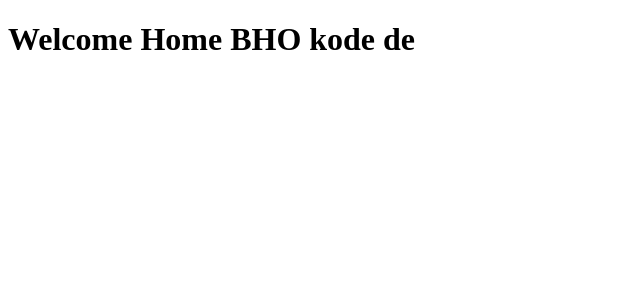
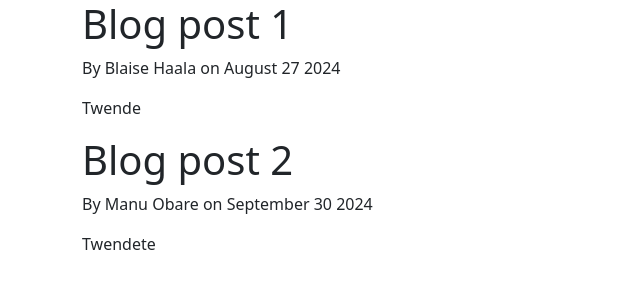
Before and after one commit to Blaisehala/bho2YC, a Django app: page / in a window 1280 px wide. Shown: the top 300 px of the page, without its empty margins (0-640 px from the left). Run offline with Django 5.2, Linux system fonts and the light colour scheme.

Commit message:
modified files

```diff
--- /dev/null
+++ b/bho/templates/bho/base.html
@@ -0,0 +1,54 @@
+{% load static %}
+
+
+<!DOCTYPE html>
+<html lang="en">
+
+<head>
+
+
+    <!-- Required meta tags -->
+    <meta charset="utf-8">
+    <meta name="viewport" content="width=device-width, initial-scale=1">
+
+    <!-- Bootstrap CSS -->
+    <link rel="stylesheet" href="https://cdn.jsdelivr.net/npm/bootstrap@5.3.3/dist/css/bootstrap.rtl.min.css"
+        integrity="sha384-dpuaG1suU0eT09tx5plTaGMLBsfDLzUCCUXOY2j/LSvXYuG6Bqs43ALlhIqAJVRb" crossorigin="anonymous">
+    {% if title %}
+
+    <title>YC {{ title }} </title>
+    {% else %}
+    <title> YC </title>
+    {% endif %}
+
+</head>
+
+<body>
+<div class="container">
+    {% block content %}{% endblock %}
+
+</div>
+
+
+
+
+
+    <!-- Optional JavaScript; choose one of the two! -->
+
+    <!-- Option 1: Bootstrap Bundle with Popper -->
+    <script src="https://cdn.jsdelivr.net/npm/bootstrap@5.3.3/dist/js/bootstrap.bundle.min.js"
+        integrity="sha384-YvpcrYf0tY3lHB60NNkmXc5s9fDVZLESaAA55NDzOxhy9GkcIdslK1eN7N6jIeHz"
+        crossorigin="anonymous"></script>
+
+    <!-- Option 2: Separate Popper and Bootstrap JS -->
+    <script src="https://cdn.jsdelivr.net/npm/@popperjs/core@2.11.8/dist/umd/popper.min.js"
+        integrity="sha384-I7E8VVD/ismYTF4hNIPjVp/Zjvgyol6VFvRkX/vR+Vc4jQkC+hVqc2pM8ODewa9r"
+        crossorigin="anonymous"></script>
+    <script src="https://cdn.jsdelivr.net/npm/bootstrap@5.3.3/dist/js/bootstrap.min.js"
+        integrity="sha384-0pUGZvbkm6XF6gxjEnlmuGrJXVbNuzT9qBBavbLwCsOGabYfZo0T0to5eqruptLy"
+        crossorigin="anonymous"></script>
+
+
+</body>
+
+</html>
--- a/bho/templates/bho/home.html
+++ b/bho/templates/bho/home.html
@@ -1,11 +1,14 @@
-<!DOCTYPE html>
-<html lang="en">
-<head>
-    <meta charset="UTF-8">
-    <meta name="viewport" content="width=device-width, initial-scale=1.0">
-    <title>Document</title>
-</head>
-<body>
-    <h1>Welcome Home BHO kode de</h1>
-</body>
-</html>
+{% extends 'bho/base.html' %}
+
+{% block content %}
+
+    {% for post in posts %}
+
+        <h1>{{ post.title}}</h1>
+        <p>By {{ post.author }} on {{ post.date_posted }}</p>
+        <p>{{post.content }}</p>
+
+    {% endfor %}
+
+
+{% endblock %}
--- a/bho/views.py
+++ b/bho/views.py
@@ -7,23 +7,26 @@
         'author': 'Blaise Haala',
         'title': 'Blog post 1',
         'content': 'Twende',
-        'date_time':'August 27 2024'
+        'date_posted':'August 27 2024'
     },
 
       {
-        'author': 'Blaise Haala',
-        'title': 'Blog post 1',
-        'content': 'Twende',
-        'date_time':'August 27 2024'
+        'author': 'Manu Obare',
+        'title': 'Blog post 2',
+        'content': 'Twendete',
+        'date_posted':'September 30 2024'
     },
 ]
 
 
 # Create your views here.
 def home(request):
-    return render (request, 'bho/home.html')
+    context = {
+        'posts':posts
+    }
+    return render (request, 'bho/home.html', context)
 
 
 
 def about(request):
-    return render (request, 'bho/about.html')
+    return render (request, 'bho/about.html', {'title':'About'})
```
Also changed, not shown: bho/templates/bho/about.html (+10 -11 lines).
